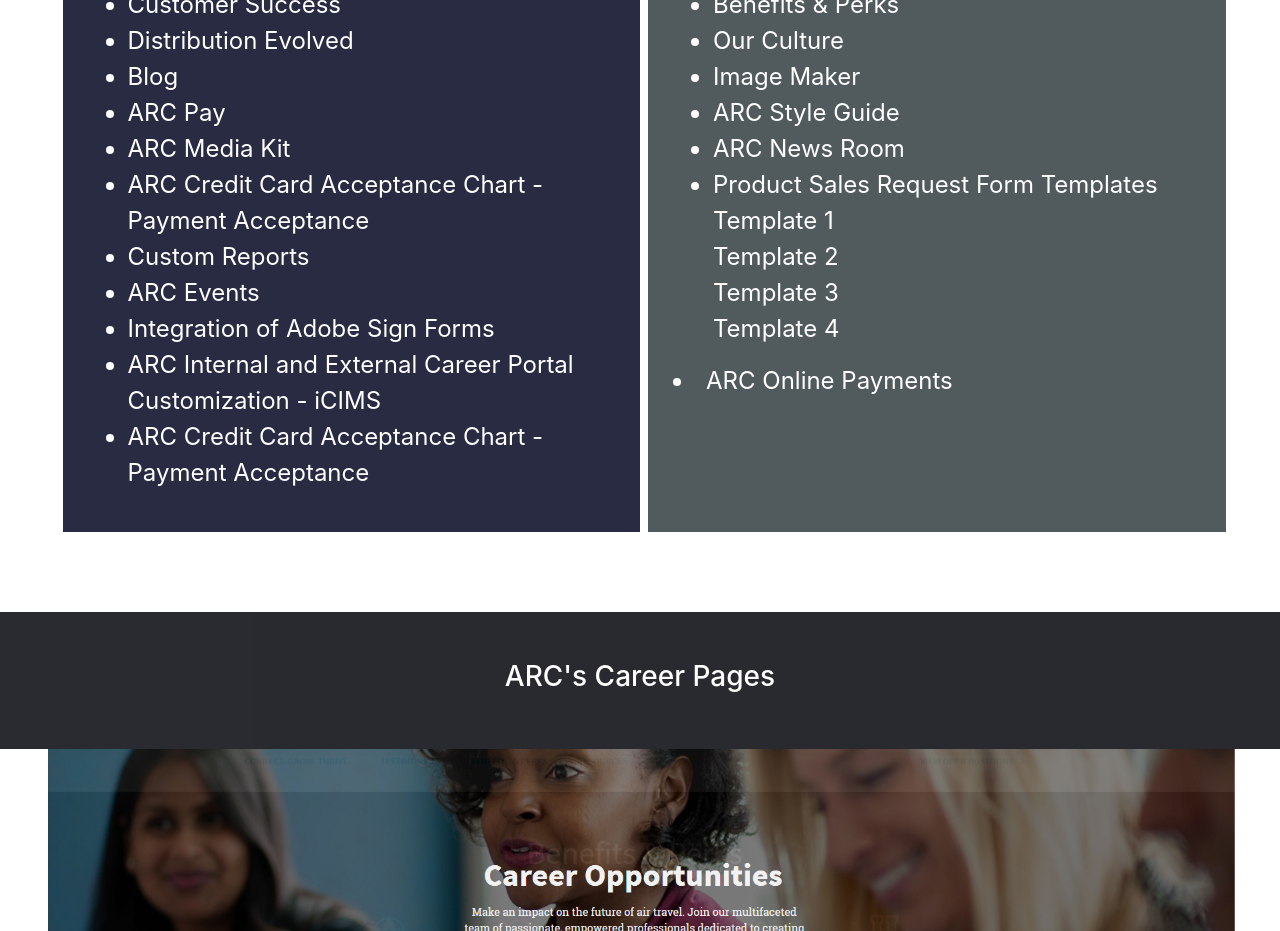
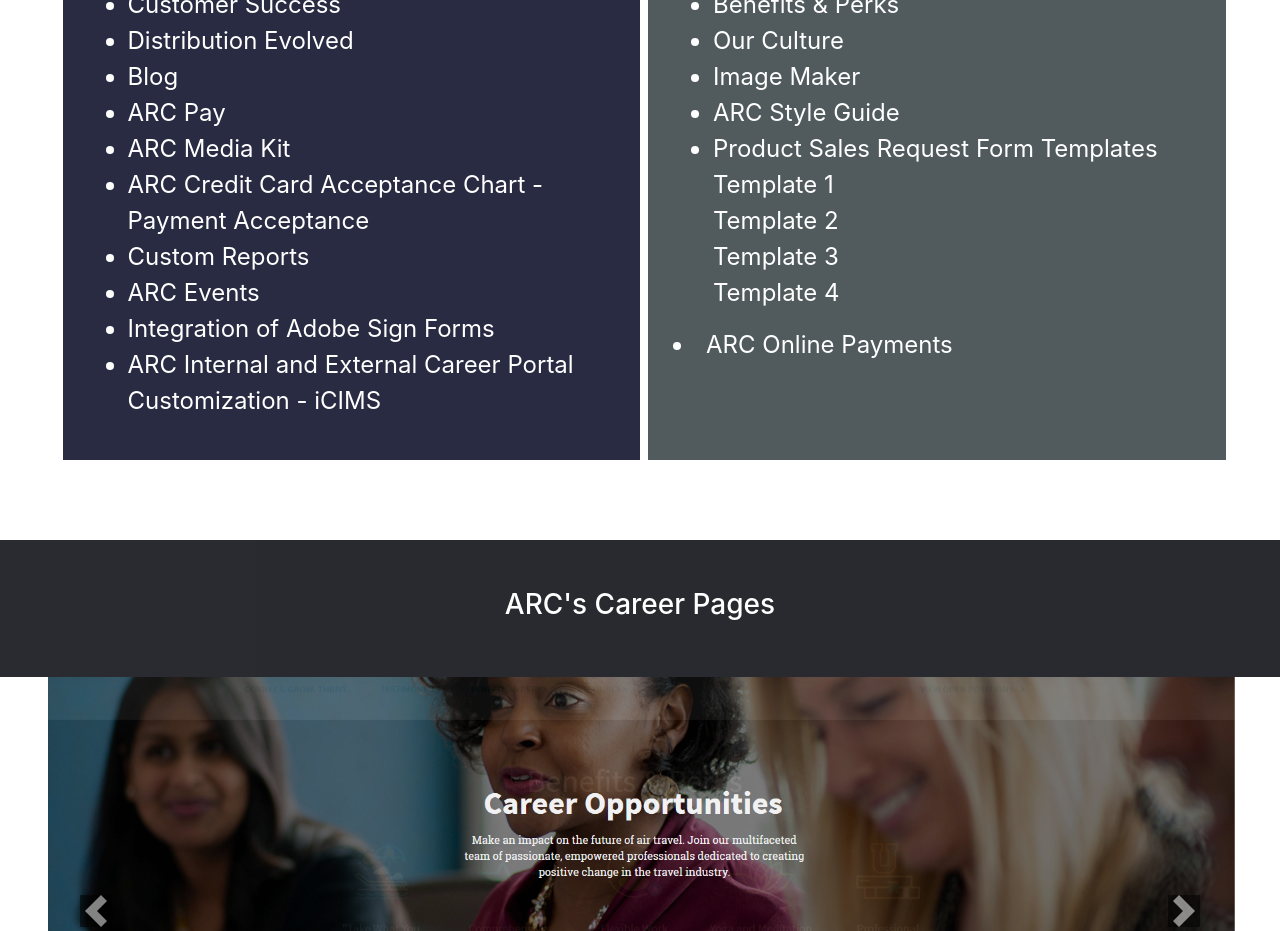
Before and after one commit to nkodukula/2019ProjectSummary, a React app: page /corpsite in a window 1280 px wide. Shown: the part 1260-2191 px from the top of the page. Built offline with nearby package versions, Linux system fonts and the light colour scheme.

Commit message:
copy edit

```diff
--- a/src/corpsite/Corpsite.js
+++ b/src/corpsite/Corpsite.js
@@ -58,7 +58,6 @@ class Corpsite extends React.Component{
                   <li>ARC Events</li>
                   <li>Integration of Adobe Sign Forms</li>
                   <li>ARC Internal and External Career Portal Customization - iCIMS</li>
-                  <li>ARC Credit Card Acceptance Chart - Payment Acceptance</li>
                   </ul>
             </div>
 
@@ -69,7 +68,6 @@ class Corpsite extends React.Component{
                   <li><a href="https://www2.arccorp.com/about-us/careers/our-culture">Our  Culture</a></li>
                   <li><a href="https://www2.arccorp.com/imagemaker">Image Maker</a></li>
                   <li><a href="https://www2.arccorp.com/styleguide">ARC Style Guide</a></li>
-                  <li>ARC News Room</li>
                   <li>Product Sales Request Form Templates<br />
             <a href="https://www2.arccorp.com/products-participation/product-sales-request/airlinebi-a">Template 1</a><br />
             <a href="https://www2.arccorp.com/products-participation/product-sales-request/airlinebi-b">Template 2</a><br />
```
